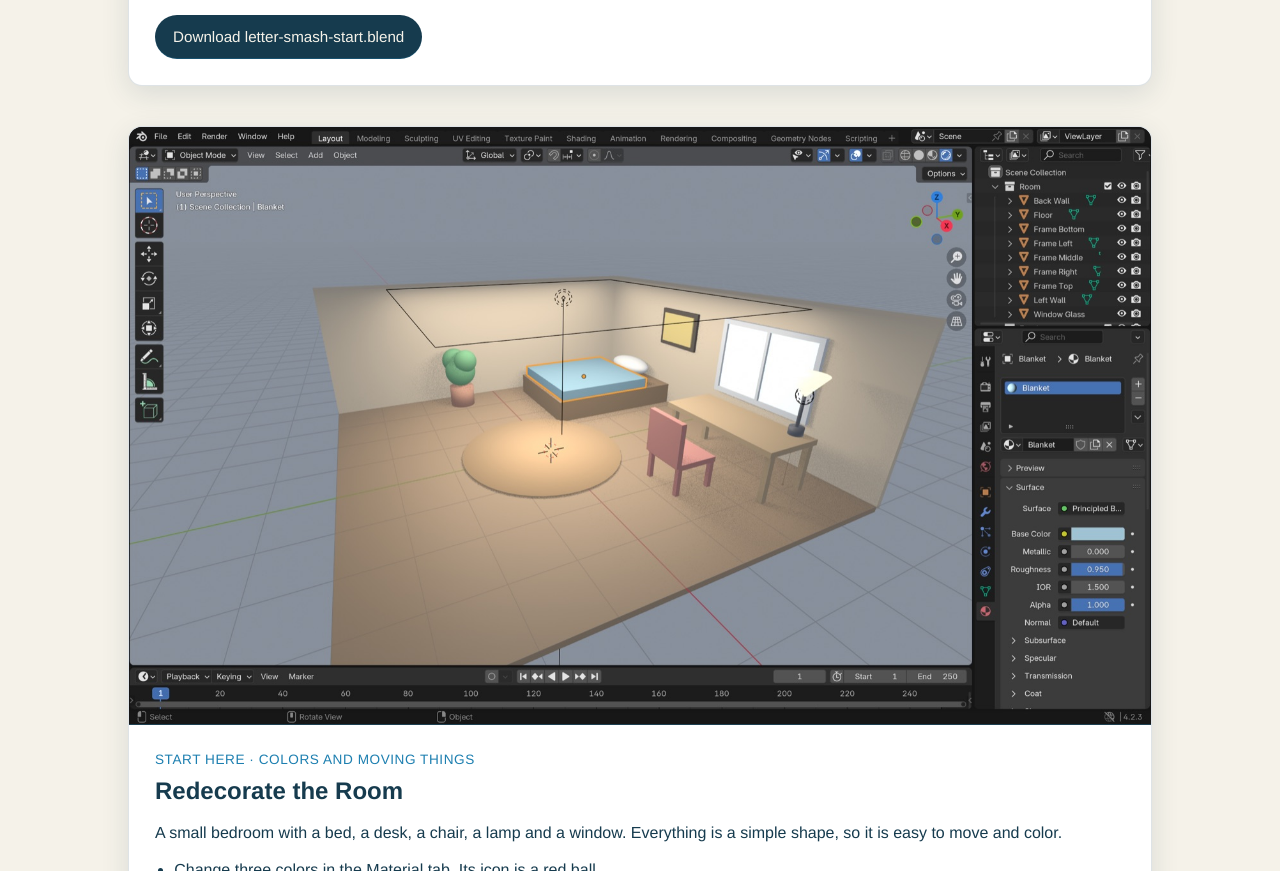
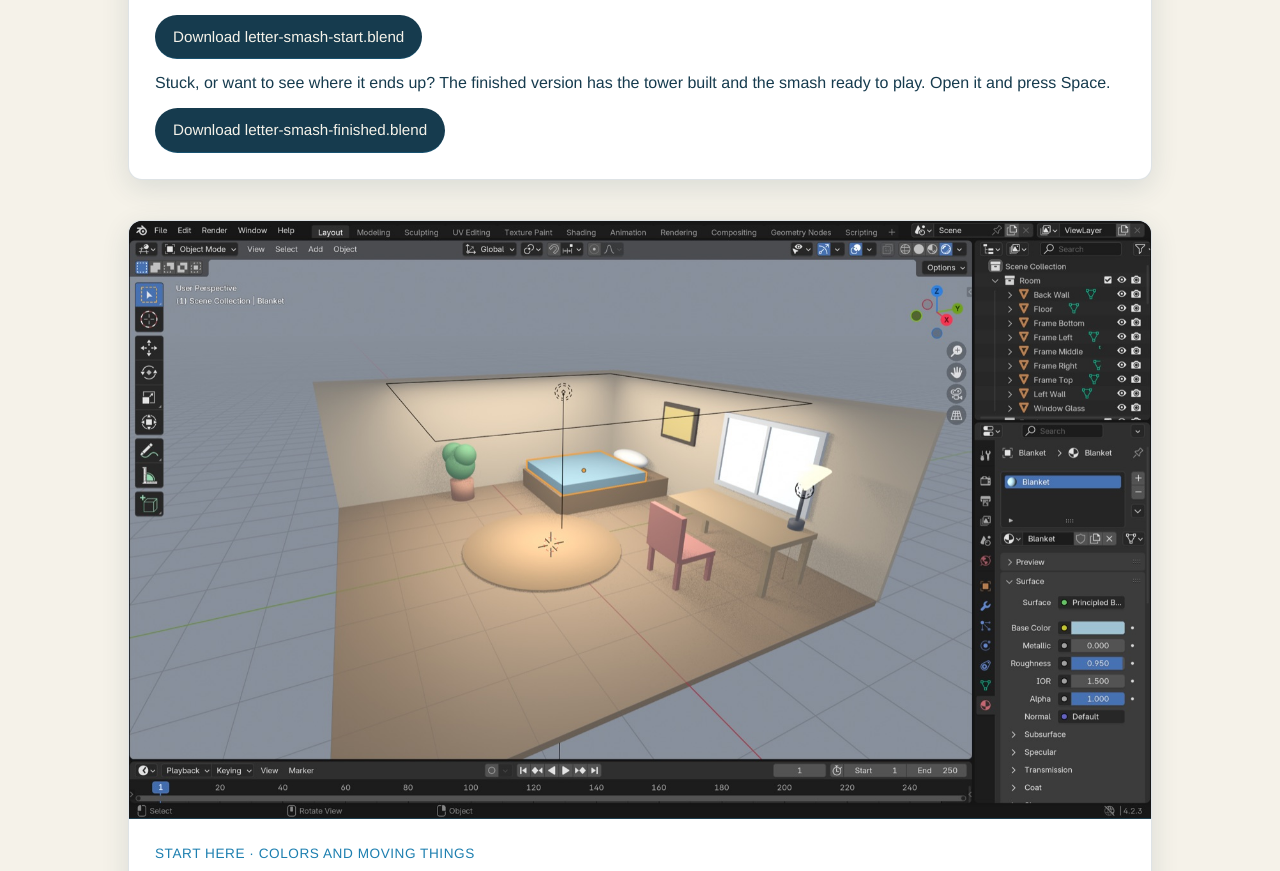
Before and after one commit to kramermusician/lens101, a plain HTML site: page guides/blender-templates.html in a window 1280 px wide. Shown: the part 1469-2340 px from the top of the page. Drawn offline with Linux system fonts and the light colour scheme.

Commit message:
Blender templates: add the finished Letter Smash file, refresh the start file
Co-Authored-By: Claude Opus 5.5 <noreply@anthropic.com>

```diff
--- a/guides/blender-templates.html
+++ b/guides/blender-templates.html
@@ -77,6 +77,8 @@
           <li>Press Shift + Left Arrow, then Space, and watch the tower fall.</li>
         </ul>
         <a class="tpl-dl" href="blender-templates/files/letter-smash-start.blend" download>Download letter-smash-start.blend</a>
+        <p>Stuck, or want to see where it ends up? The finished version has the tower built and the smash ready to play. Open it and press Space.</p>
+        <a class="tpl-dl" href="blender-templates/files/letter-smash-finished.blend" download>Download letter-smash-finished.blend</a>
       </div>
     </section>
 
```
Also changed, not shown: 2 other files.
